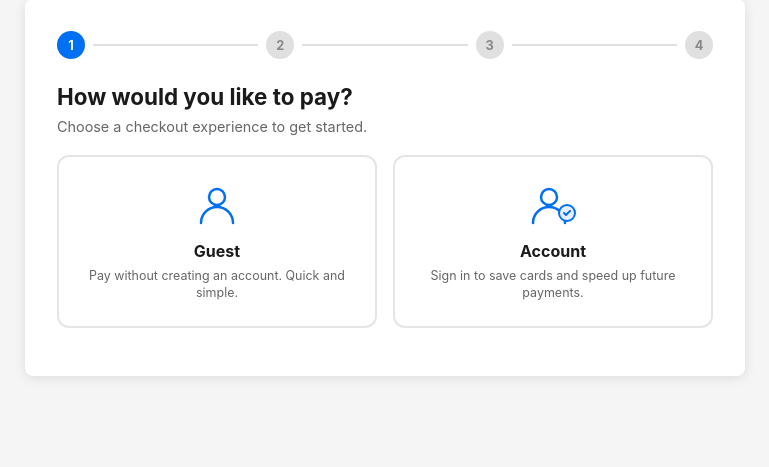
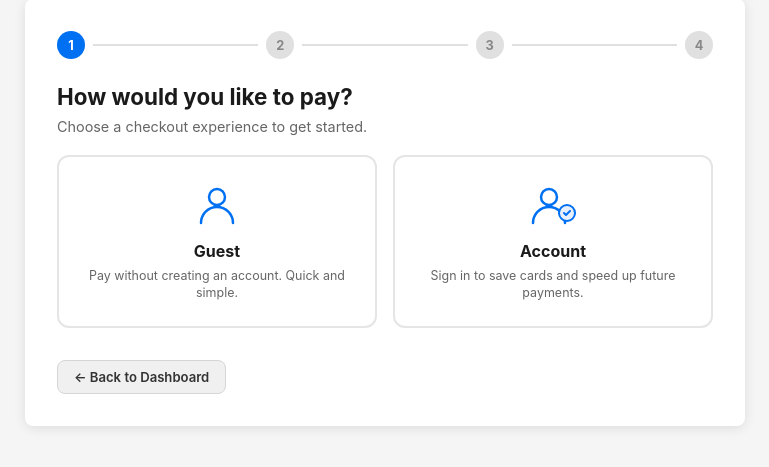
Before and after one commit to e-tellez/valedorsinho, a Flask app: page /checkout in a window 1280 px wide. Shown: the part 41-508 px from the top of the page, without its empty margins (255-1024 px from the left). Run offline with Flask 3, Linux system fonts and the light colour scheme.

Commit message:
refactor: style Back to Dashboard link as button on choose flow page and adjust btn-back styling

```diff
--- a/static/css/checkout.css
+++ b/static/css/checkout.css
@@ -161,15 +161,22 @@
 .btn-primary:hover { background: #005fd4; }
 
 .btn-back {
-  display: inline-block;
+  display: inline-flex;
+  align-items: center;
+  gap: 6px;
   margin-top: 16px;
-  font-size: 0.875rem;
-  color: #555;
+  padding: 8px 16px;
+  font-size: 0.82rem;
+  font-weight: 600;
+  color: #333;
+  background: #f0f0f0;
+  border: 1px solid #d5d5d5;
+  border-radius: 8px;
   text-decoration: none;
-  padding: 6px 0;
+  transition: background 0.15s;
 }
 
-.btn-back:hover { color: #0070f3; }
+.btn-back:hover { background: #e4e4e4; }
 
 /* ------------------------------------------------------------------ */
 /* Integration index page                                               */
--- a/templates/pages/choose_flow.html
+++ b/templates/pages/choose_flow.html
@@ -45,6 +45,8 @@
     </a>
   </div>
 
+  <a href="{{ url_for('homepage.dashboard') }}" class="btn-back">&larr; Back to Dashboard</a>
+
 </div>
 </body>
 </html>
```
